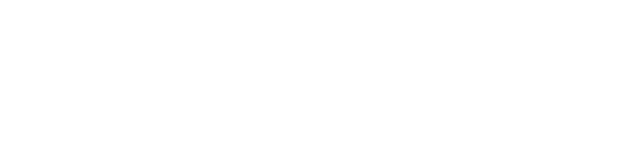
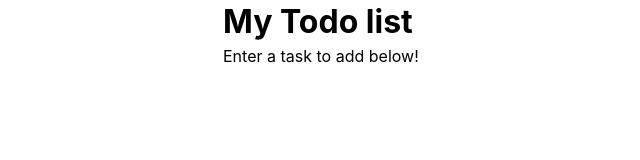
Before and after one commit to jurgengalicia/todo-app, a plain HTML site: page index.html in a window 1280 px wide. Shown: the whole page, without its empty margins (67-707 px from the left). Drawn offline with Linux system fonts and the light colour scheme.

Commit message:
scratch index page

```diff
--- a/index.html
+++ b/index.html
@@ -8,7 +8,15 @@
     </head>
     <body>
         <div class="container">
+            <ul class="todo-list js-todo-list"></ul>
+            <div class="empty-state">
+                <h1 class="app-title">My Todo list</h1>
+                <i class="fas fa-tasks icon"></i>
+                <p class="empty-state__description">
+                    Enter a task to add below!
+                </p>
 
+            </div>
         </div>
     </body>
 </html>
--- a/styles.css
+++ b/styles.css
@@ -7,9 +7,17 @@
 }
 
 body{
+    font-family: -apple-system, BlinkMacSystemFont, "Segoe UI", Roboto,
+    Oxygen-Sans, Ubuntu, Cantarell, "Helvetica Neue", sans-serif;
     line-height: 1.4;
+    background-color: #fff;
+    transition: all 0.5s;
+}
 
-
+.container{
+    width: 100%;
+    max-width: 700px;
+    margin: 0 auto;
 }
 
 .icon{
```
Also changed, not shown: script.js (+11 -0 lines).
